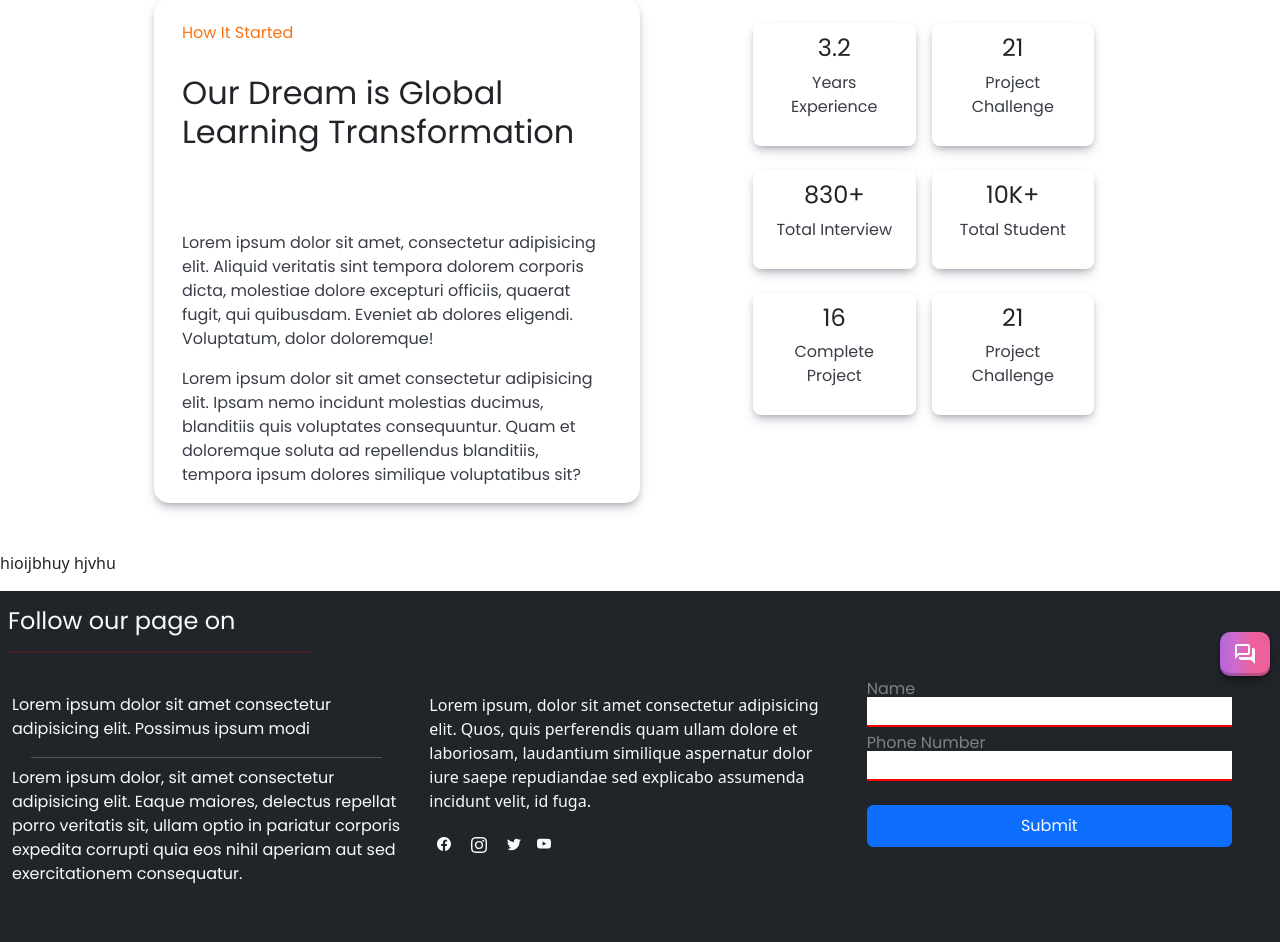
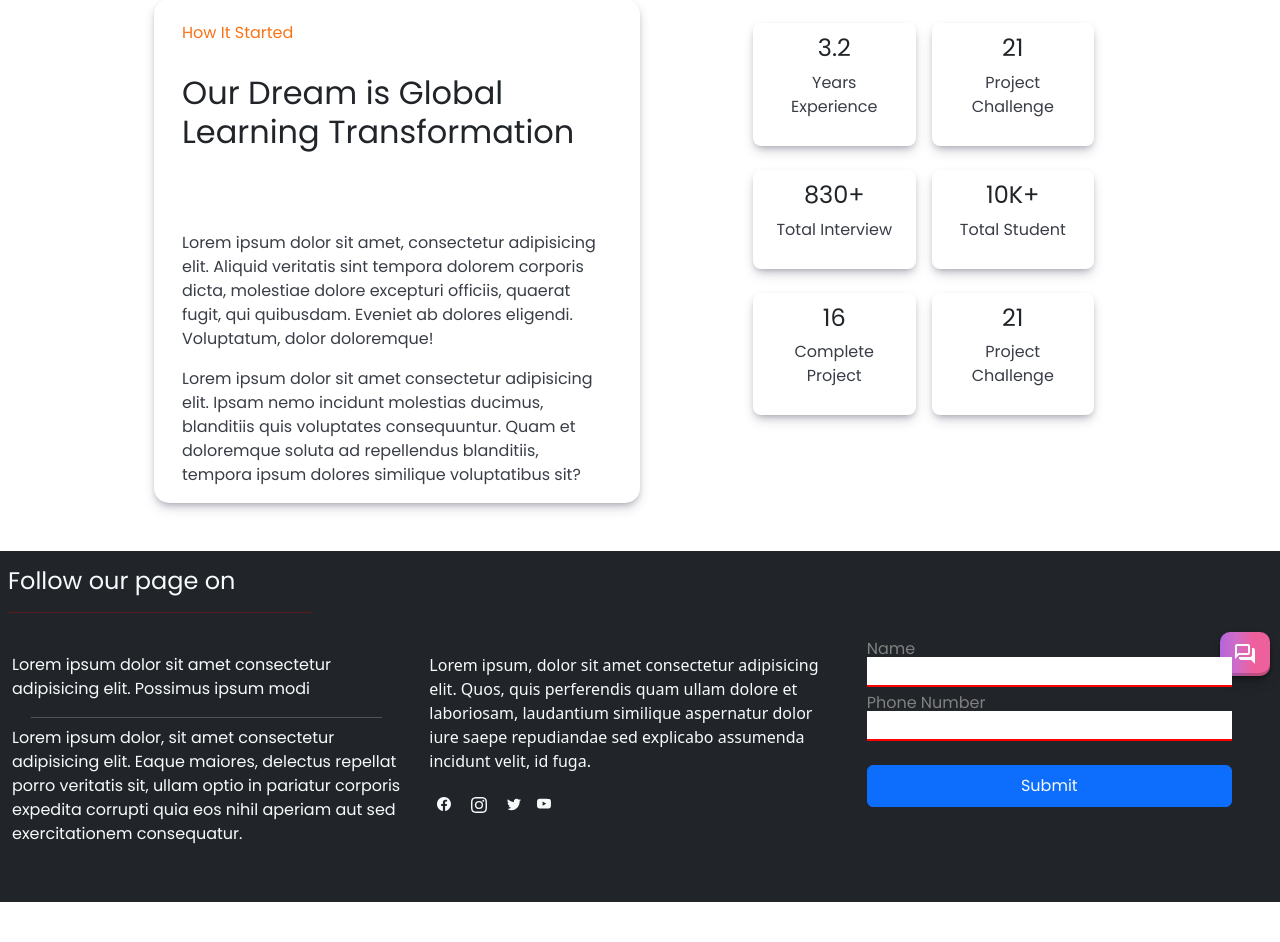
Before and after one commit to vivekbajpai33/tutorialspoint, a Django app: page /about/ in a window 1280 px wide. Shown: the part 108-1050 px from the top of the page. After the commit the page ends 1010 px from the top, so only its background shows below. Run offline with Django 5.2, Linux system fonts and the light colour scheme; some web fonts are replaced.

Commit message:
update about

```diff
--- a/english_grammar/templates/home/about.html
+++ b/english_grammar/templates/home/about.html
@@ -74,7 +74,7 @@
     </div>
 </div>
 
-<p>hioijbhuy hjvhu </p>
+
 
 {% endblock content %}
 
```
